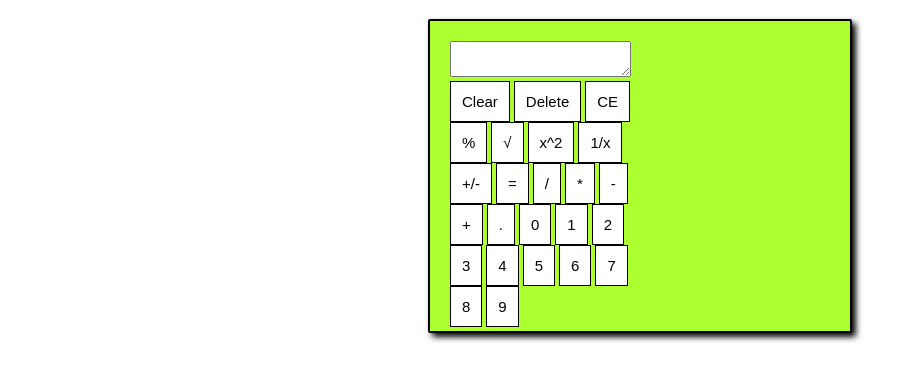
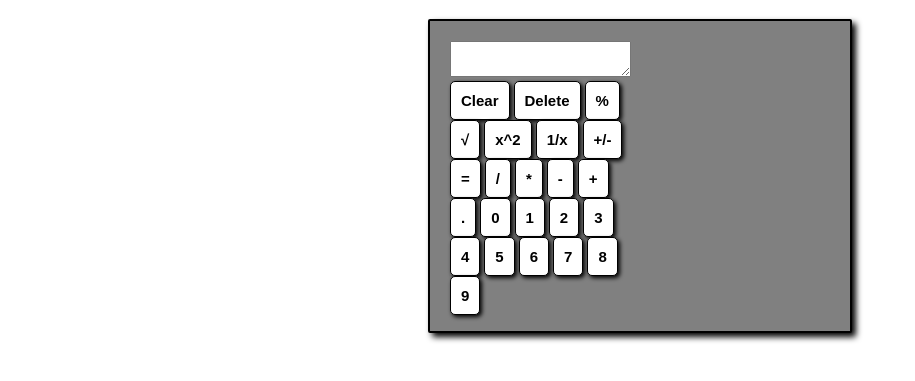
Before and after one commit to Pious726/CSET115_WeeklyASGN1, a plain HTML site: page index.html in a window 1280 px wide. Shown: the part 61-442 px from the top of the page, without its empty margins (0-915 px from the left). Drawn offline with Linux system fonts and the light colour scheme.

Commit message:
added html

```diff
--- a/calc.css
+++ b/calc.css
@@ -4,7 +4,7 @@
     grid-auto-rows: 50px;
     grid-gap: 0px;
     padding: 20px;
-    background-color: greenyellow;
+    background-color: grey;
     border: 2px solid black ;
     border-radius: 2px;
     box-shadow: 4px 4px 6px black;
@@ -18,11 +18,16 @@
 
 
 button {
-    padding: 11px;
+    padding: 10px;
     border: 1px solid black;
     background-color:white;
     font-size: 15px;
-    margin: auto;
+    font-weight: bold;
+    margin: 0%;
+    border-radius: 5px;
+    box-shadow: 2px 2px 4px black;
+    cursor: pointer;
+
 
 
 
--- a/index.html
+++ b/index.html
@@ -10,23 +10,23 @@
     <h1>Calculator</h1>
     <div class ="calculator">
         <div id = "buttons">
-            <textarea id = "display"></textarea>
-          <button onclick = "ClearButton()">Clear</button>
+            <div id = "inpu"></div>
+            <textarea id = "result"></textarea>
+          <button onclick = "clearInput()">Clear</button>
           <button onclick = "DeleteButton()">Delete</button>
-          <button onclick = "ClearEntryButton()">CE</button>
           <button onclick = "PercentButton()">%</button>
           <button onclick = "SquareRootButton()">√</button>
           <button onclick = "SquaredButton()">x^2</button>
           <button onclick = "InverseButton()">1/x</button>
           <button onclick = "NegateButton()">+/-</button>
-          <button onclick = "EqualButton()">=</button>
+          <button onclick = "EqualsButton()">=</button>
           <button onclick= "DivideButton()">/</button>
           <button onclick = "MultiplyButton()">*</button>
           <button onclick = "SubtractButton()">-</button>
           <button onclick = "AddButton()">+</button>
           <button onclick = "DecimalButton()">.</button>
-          <button onclick= "ZeroButton()">0</button>
-          <button onclick = "OneButton()">1</button>
+          <button onclick= "dis('0')" onkeydown="enterValue(buttonPress)">0</button>
+          <button onclick = "dis('1')" onkeydown="enterValue(buttonPress)">1</button>
           <button onclick = "TwoButton()">2</button>
           <button onclick = "ThreeButton()">3</button>
           <button onclick = "FourButton()">4</button>
@@ -38,7 +38,7 @@
 
         </div>
     </div>
+ <script src = "js/index.js"></script>
+</body>
 
-</body>
-<script src="script.js"></script>
 </html>
--- a/js/index.js
+++ b/js/index.js
@@ -3,6 +3,10 @@ let operation = "";
 
 
 // Functions for operation input
+
+function dis(val) {
+    document.getElementById("result").value += val
+}
 function enterEvent(buttonPress) {
     document.getElementById("input").value += val;
     if (buttonPress.key == "0" || buttonPress.key == "1"
```
